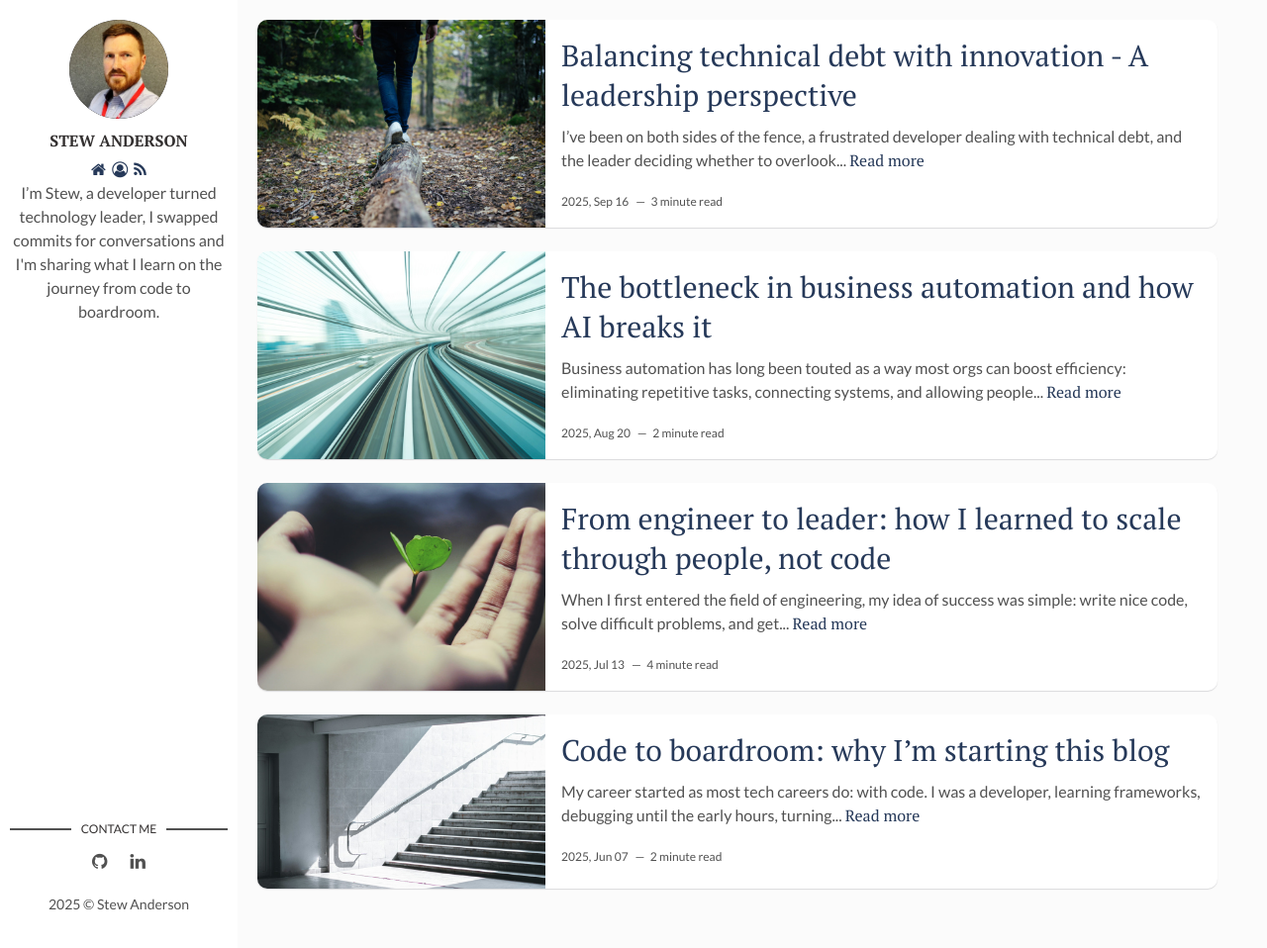
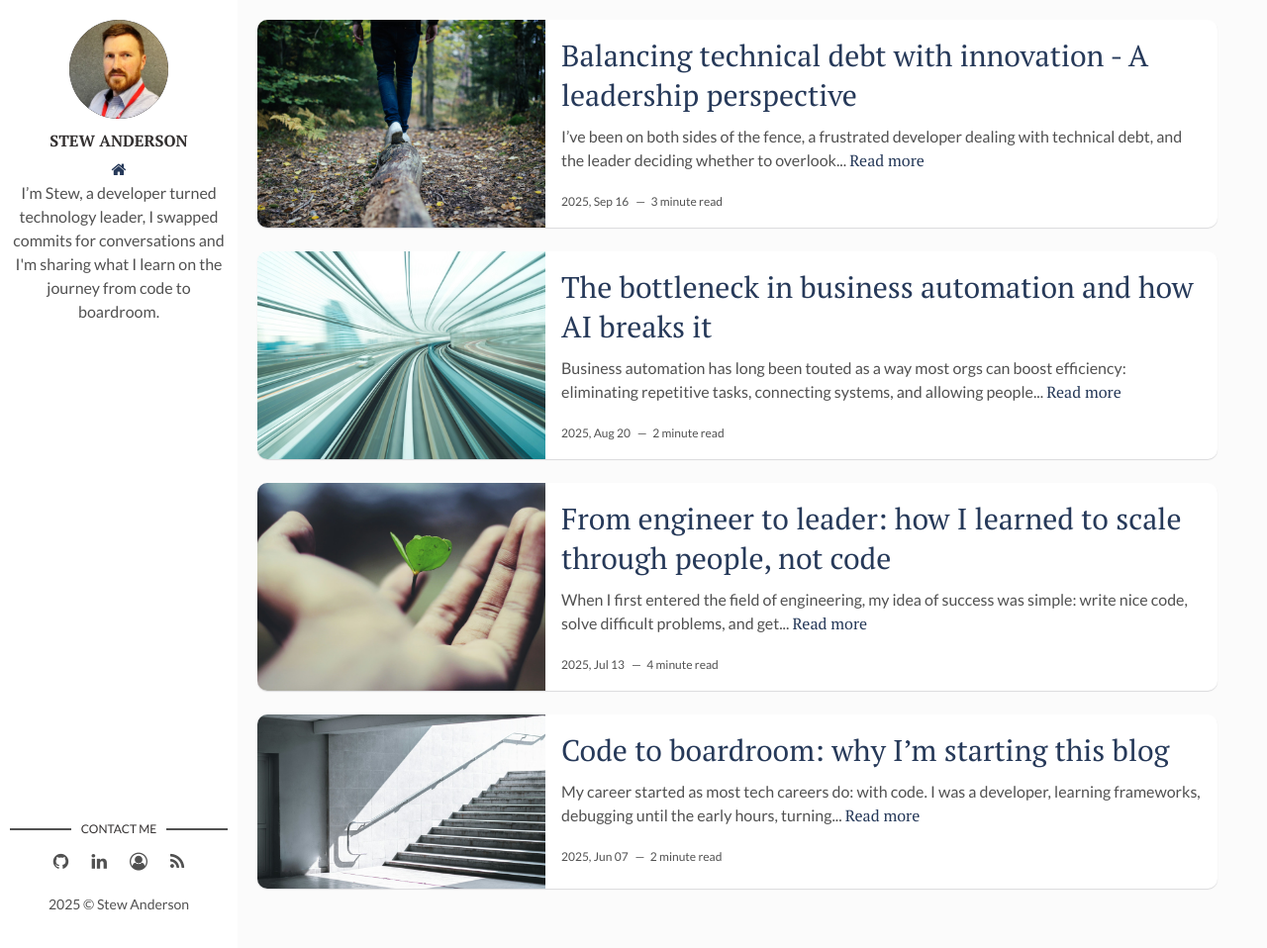
Before and after one commit to stew-anderson/blog, a Jekyll site: the page built from index.html, in a window 1280 px wide and 958 px high. Shown: the whole window at 99% size. Built offline with Jekyll 4.4.1, drawn with Linux system fonts in a browser that asks for light colours; the list of posts is cut into pages by our own code.

Commit message:
Moving location of other links

```diff
--- a/_layouts/main.html
+++ b/_layouts/main.html
@@ -8,9 +8,7 @@
         <a href="{{site.baseurl}}/"><img src="{{site.baseurl}}/assets/img/{% if site.author-img %}{{site.author-img}}{% endif %}" alt="{{site.author}}"></a>
       </div>
       <div class="author-name">{{site.author}}</div>
-      <a href="{{site.baseurl}}/"><i class="fa fa-home"></i></a>&nbsp;
-      <a href="{{site.baseurl}}/about/"><i class="fa fa-user-circle-o"></i></a>&nbsp;
-      <a href="{{site.baseurl}}/feed.xml"><i class="fa fa-rss"></i></a>
+      <a href="{{site.baseurl}}/"><i class="fa fa-home"></i></a>
       <p>{{site.about-author}}</p>
     </div>
   </header>
@@ -29,6 +27,8 @@
         {% else %}
           <li class="linkedin"><a href="https://linkedin.com/" target="_blank"><i class="fa fa-linkedin" aria-hidden="true"></i></a></li>
         {% endif %}
+          <li><a href="{{site.baseurl}}/about/"><i class="fa fa-user-circle-o"></i></a></li>
+          <li><a href="{{site.baseurl}}/feed.xml"><i class="fa fa-rss"></i></a></li>
       </ul>
     </section>
     <div class="copyright">
```
